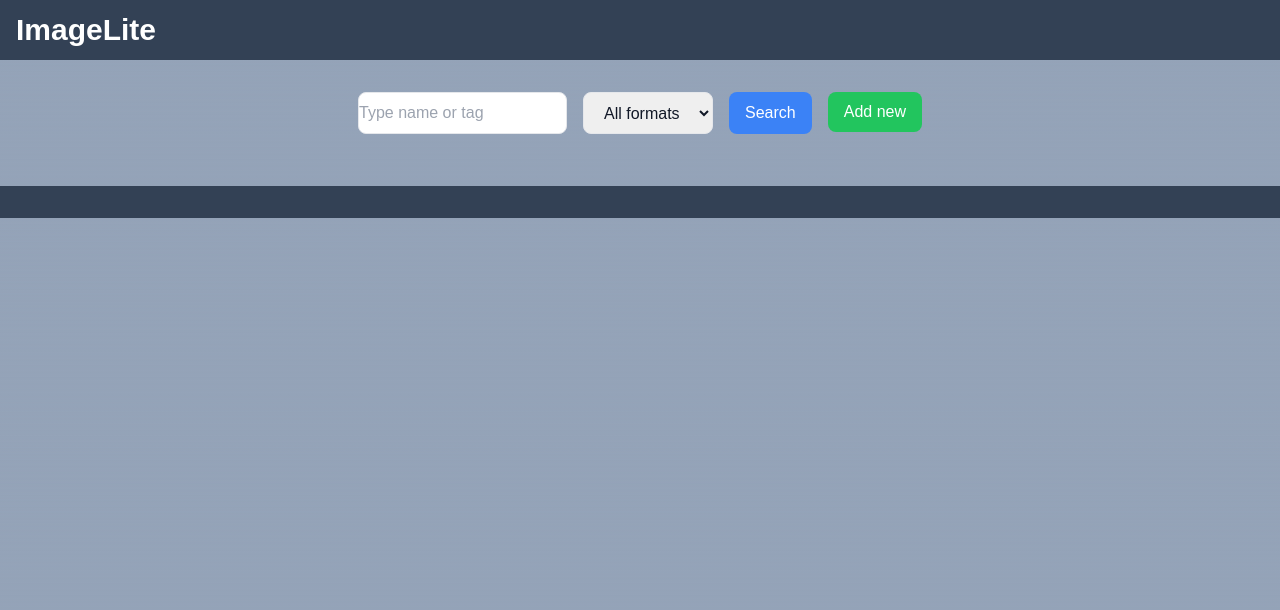
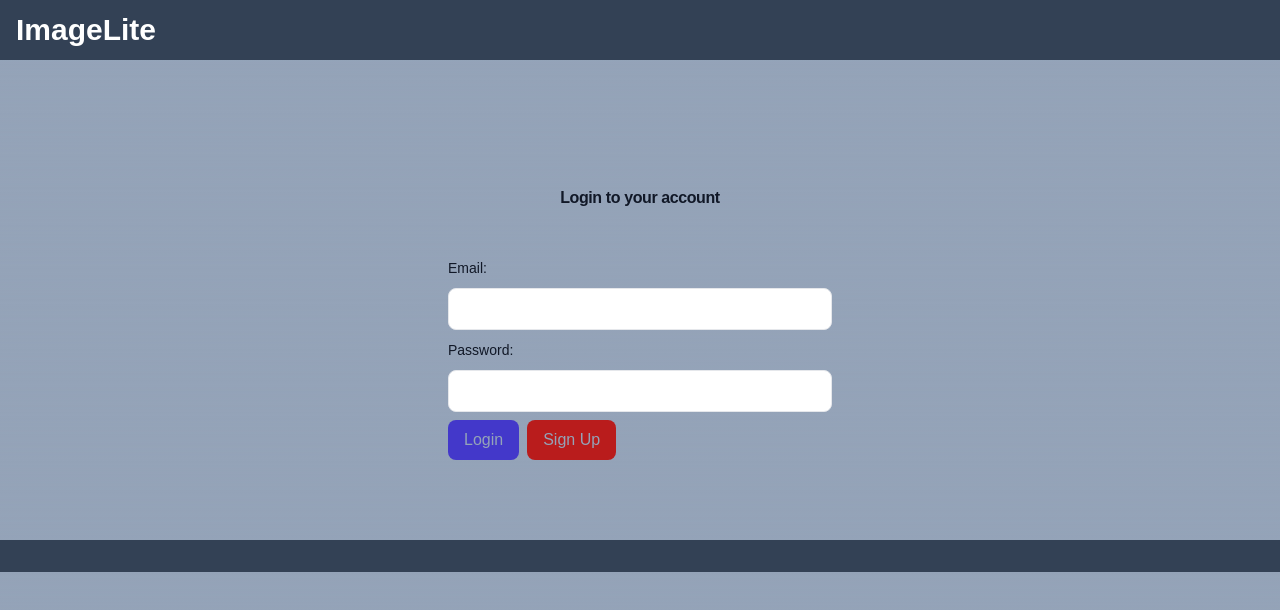
Before and after one commit to rhyanndev/image-api-frontend, a Next.js app: page /gallery in a window 1280 px wide. Shown: the top 610 px of the page. Built offline with nearby package versions, Linux system fonts and the light colour scheme; a web font is replaced by a local one.

Commit message:
add: storing data from a user session using localStorage and authenticated page protection

```diff
--- a/package.json
+++ b/package.json
@@ -14,6 +14,7 @@
     "@types/react-dom": "19.0.2",
     "autoprefixer": "10.4.20",
     "formik": "^2.4.5",
+    "jwt-decode": "^3.1.2",
     "next": "15.1.4",
     "postcss": "8.4.49",
     "react": "19.0.0",
--- a/src/app/form/page.tsx
+++ b/src/app/form/page.tsx
@@ -1,6 +1,6 @@
 'use client'
 
-import { InputText, Template, Button, RenderIf, useNotification, FieldError } from '@/components'
+import { InputText, Template, Button, RenderIf, useNotification, FieldError, AuthenticatedPage } from '@/components'
 import { useImageService } from '@/resources/image/image.service'
 import { useFormik } from 'formik'
 import { useSearchParams } from 'next/navigation';
@@ -50,6 +50,7 @@ export default function FormPage(){
     }
 
     return(
+        <AuthenticatedPage>
             <Template loading={loading}>
                 <section className='flex flex-col items-center justify-center my-5'>
                     <h5 className='mt-3 mb-10 text-3xl font-extrabold tracking-tight text-gray-900'>New Image</h5>
@@ -114,5 +115,6 @@ export default function FormPage(){
                         </form>
                 </section>
             </Template>
+        </AuthenticatedPage>
     )
 }
--- a/src/app/gallery/page.tsx
+++ b/src/app/gallery/page.tsx
@@ -1,6 +1,6 @@
 'use client'
 
-import { Template, ImageCard, Button, InputText, useNotification } from '@/components'
+import { Template, ImageCard, Button, InputText, useNotification, AuthenticatedPage } from '@/components'
 import { Image } from '@/resources/image/image.resource'
 import { useImageService } from '@/resources'
 import { useState } from 'react'
@@ -43,7 +43,7 @@ export default function GaleryPage(){
     }
 
     return(
-
+        <AuthenticatedPage>
             <Template loading={loading}>
                 <section className="flex flex-col items-center justify-center my-5">
                     <div className="flex space-x-4">
@@ -70,5 +70,6 @@ export default function GaleryPage(){
                 }
                 </section>
             </Template>
+        </AuthenticatedPage>
     )
 }
--- a/src/app/login/page.tsx
+++ b/src/app/login/page.tsx
@@ -30,6 +30,9 @@ export default function Login() {
 
             try {
                 const accessToken: AccessToken =  await auth.authenticate(credentials);
+                auth.initSession(accessToken);
+                auth.isSessionValid();
+                console.log("Sessão está válida?", auth.isSessionValid())
                 router.push("/gallery")
             } catch (error: any) {
                 const message = error?.message;
--- /dev/null
+++ b/src/components/AuthenticatedPage.tsx
@@ -0,0 +1,23 @@
+import Login from '@/app/login/page';
+import { useAuth } from '@/resources';
+
+interface AuthenticatePageProps {
+    children: React.ReactNode
+}
+
+export const AuthenticatedPage: React.FC<AuthenticatePageProps> = ({
+    children
+}) => {
+
+    const auth = useAuth();
+
+    if(!auth.isSessionValid()){
+        return <Login/>
+    }
+
+    return (
+        <>
+            {children}
+        </>
+    )
+}
--- a/src/components/index.ts
+++ b/src/components/index.ts
@@ -3,3 +3,4 @@ export { ImageCard } from './ImageCard'
 export { Button } from '@/button'
 export { InputText, FieldError } from '@/button/input'
 export { useNotification } from './notification'
+export { AuthenticatedPage } from './AuthenticatedPage'
--- a/src/resources/user/authentication.service.ts
+++ b/src/resources/user/authentication.service.ts
@@ -1,4 +1,5 @@
 import { AccessToken, Credentials, User, UserSessionToken } from './users.resources'
+import jwt from 'jwt-decode'
 
 class AuthService {
     baseURL: string = 'http://localhost:8080/v1/users';
@@ -37,6 +38,62 @@ class AuthService {
         }
 
     }
+
+    initSession(token: AccessToken){
+        if(token.accessToken){
+            const decodedToken: any = jwt(token.accessToken);
+
+            // console.log("DECODED TOKEN: ", decodedToken);
+
+            const userSessionToken: UserSessionToken = {
+                accessToken: token.accessToken,
+                email: decodedToken.sub,
+                name: decodedToken.name,
+                expiration: decodedToken.exp
+            }
+
+            this.setUserSession(userSessionToken);
+
+        }
+    }
+
+    // saving the user in the session
+
+    setUserSession(userSessionToken: UserSessionToken){
+        localStorage.setItem(AuthService.AUTH_PARAM, JSON.stringify(userSessionToken));
+    }
+
+    getUserSession() : UserSessionToken | null {
+        const authString = localStorage.getItem(AuthService.AUTH_PARAM);
+        if(!authString){
+            return null;
+        }
+
+        const token: UserSessionToken = JSON.parse(authString);
+        return token;
+
+    }
+
+    isSessionValid() : boolean {
+        const userSession: UserSessionToken | null = this.getUserSession();
+        if(!userSession){
+            return false;
+        }
+
+        const expiration: number | undefined = userSession.expiration;
+
+        if(expiration){
+            const expirationDateInMillis = expiration * 1000;
+
+            return new Date() < new Date(expirationDateInMillis)
+            // console.log("Data expiração:", new Date(expirationDateInMillis))
+
+        }
+
+        return false;
+
+    }
+
 }
 
 export const useAuth = () => new AuthService();
```
Also changed, not shown: 1 other file (tests, documents, lock files or other folders). Lines whose indentation alone changed are shown as unchanged.
